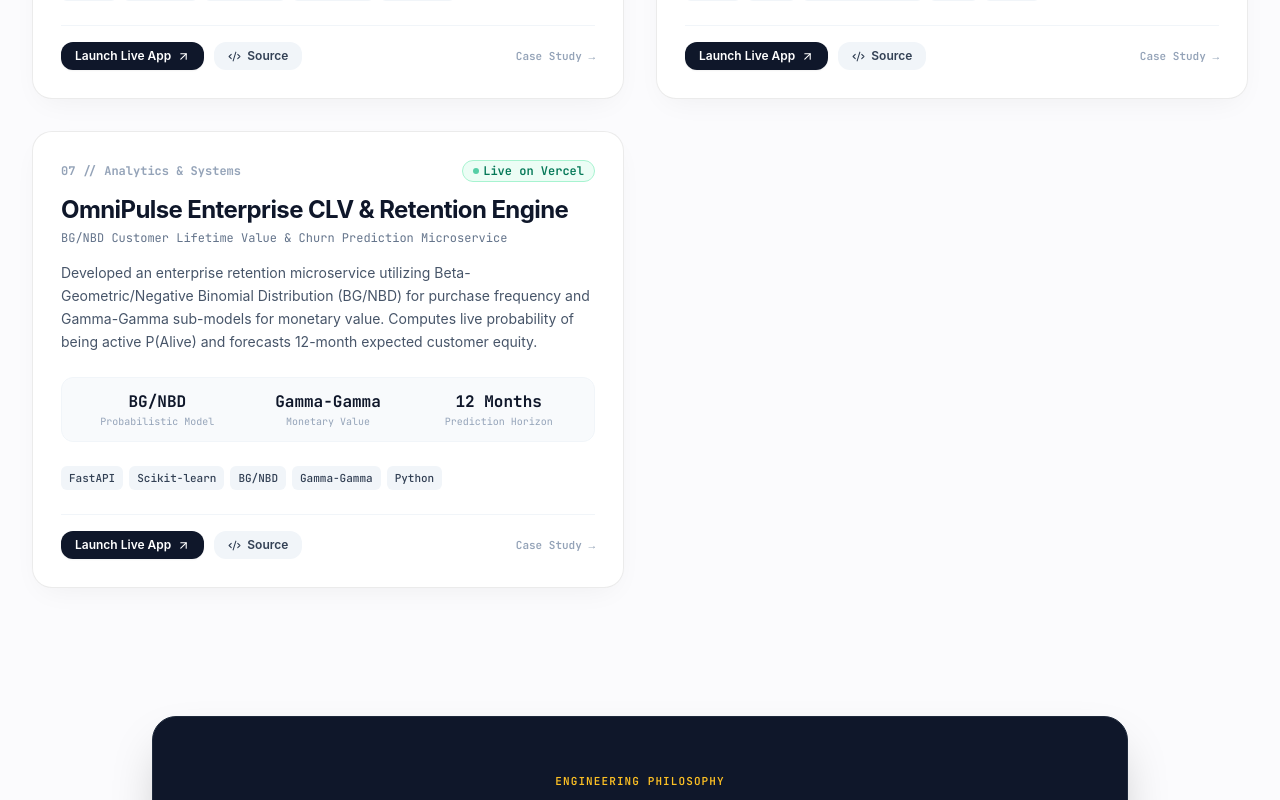
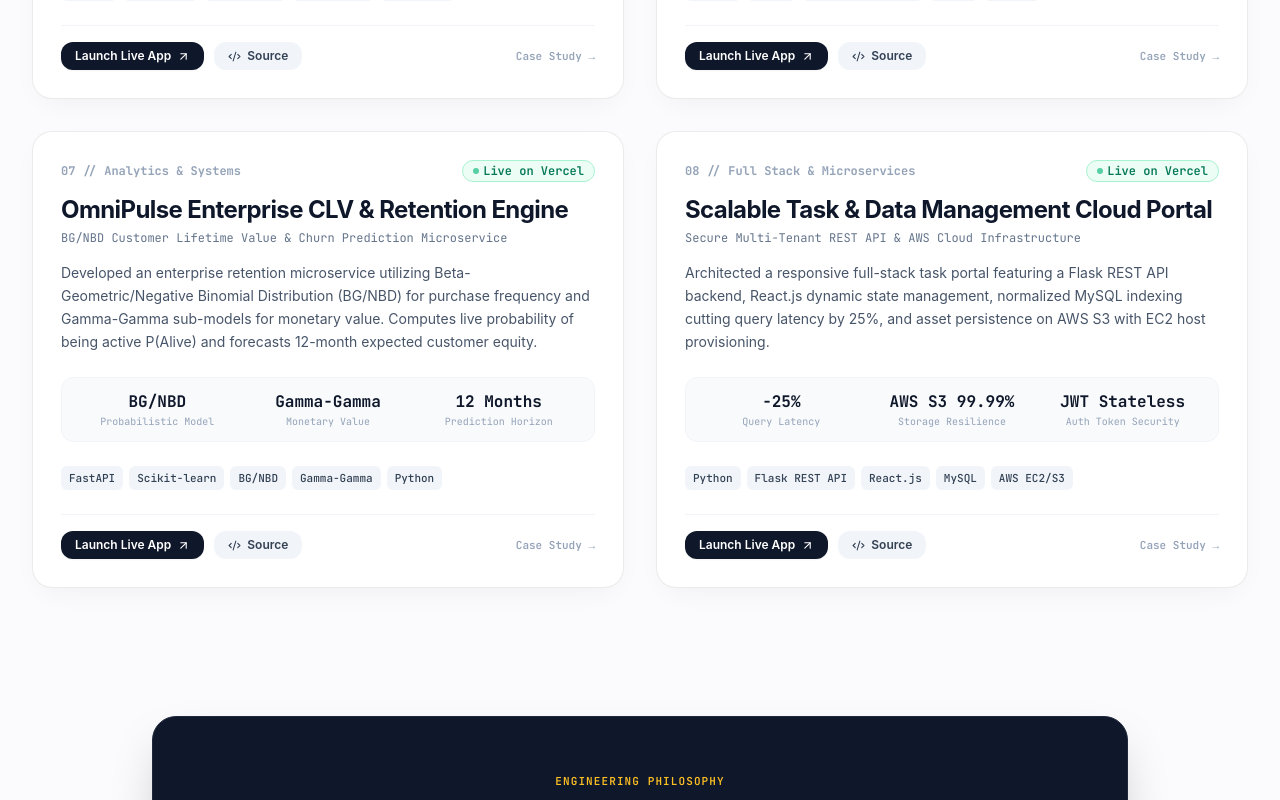
Before and after one commit to vardhanyerramsetti71beep/MY-Portfolio, a React (Vite) app: page / in a window 1280 px wide. Shown: the part 2860-3660 px from the top of the page. Built offline with nearby package versions, Linux system fonts and the light colour scheme.

Commit message:
feat: link live deployment for Scalable Task & Data Management Cloud Portal (8/8 live apps)

```diff
--- a/src/components/Footer.jsx
+++ b/src/components/Footer.jsx
@@ -104,6 +104,12 @@ export default function Footer() {
                   <ArrowUpRight size={11} className="text-slate-400" />
                 </a>
               </li>
+              <li>
+                <a href="https://task-cloud-portal.vercel.app/" target="_blank" rel="noreferrer" className="flex items-center gap-1 hover:text-slate-900 dark:hover:text-white transition-colors">
+                  <span>Task Cloud Portal (AWS S3 &amp; EC2)</span>
+                  <ArrowUpRight size={11} className="text-slate-400" />
+                </a>
+              </li>
             </ul>
           </div>
 
--- a/src/data/portfolioData.js
+++ b/src/data/portfolioData.js
@@ -197,9 +197,9 @@ export const PROJECTS = [
     subtitle: "Secure Multi-Tenant REST API & AWS Cloud Infrastructure",
     category: "Full Stack & Microservices",
     tags: ["Python", "Flask REST API", "React.js", "MySQL", "AWS EC2/S3"],
-    live: null,
+    live: "https://task-cloud-portal.vercel.app/",
     github: "https://github.com/vardhanyerramsetti71beep",
-    featured: false,
+    featured: true,
     stats: [
       { label: "Query Latency", value: "-25%" },
       { label: "Storage Resilience", value: "AWS S3 99.99%" },
```
Also changed, not shown: 1 other file (tests, documents, lock files or other folders).
